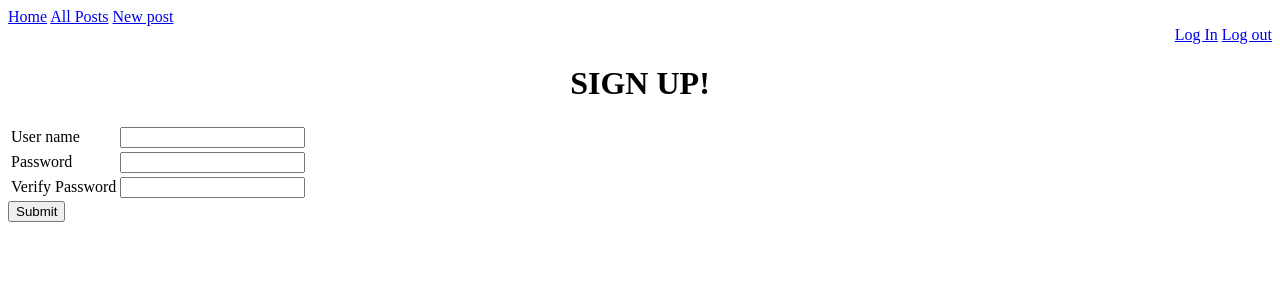
After one commit to wobaus/blogz, a Flask app: page /signup in a window 1280 px wide. The commit adds this page. Shown: the top 300 px of the page. Run offline with Flask 2, Linux system fonts and the light colour scheme.

Commit message:
setup basic structure

```diff
--- a/main.py
+++ b/main.py
@@ -1,10 +1,10 @@
-from flask import Flask, request, render_template, redirect, flash, url_for
+from flask import Flask, request, render_template, redirect, flash, url_for, session
 from flask_sqlalchemy import SQLAlchemy
 from datetime import datetime
 
 app = Flask(__name__)
 app.config['DEBUG'] = True
-app.config['SQLALCHEMY_DATABASE_URI'] = 'mysql+pymysql://build-a-blog:buildablog@localhost:8889/build-a-blog'
+app.config['SQLALCHEMY_DATABASE_URI'] = 'mysql+pymysql://blogz:blogz@localhost:8889/blogz'
 app.config['SQLALCHEMY_ECHO'] = True
 db = SQLAlchemy(app)
 app.secret_key = 'somekindofsecretkey'
@@ -15,13 +15,78 @@ class Blog(db.Model):
     id = db.Column(db.Integer, primary_key=True)
     title = db.Column(db.String(120))
     body = db.Column(db.String(300))
-    #created_date = db.Column(db.DateTime)
+    owner_id = db.Column(db.Integer, db.ForeignKey('user.id'))
 
 
-    def __init__(self, title, body):
+    def __init__(self, title, body, owner):
 
         self.title = title
         self.body = body
+        self.owner = owner
+
+class User(db.Model):
+
+    id = db.Column(db.Integer, primary_key=True)
+    username = db.Column(db.String(120), unique=True)
+    password = db.Column(db.String(120))
+    blogs = db.relationship('Blog', backref='owner')
+
+    def __init__(self, username, password):
+        self.username = username
+        self.password = password
+
+@app.before_request
+def require_login():
+    allowed_routes = ['login', 'signup']
+    if request.endpoint not in allowed_routes and 'email' not in session:
+        return redirect('/login')
+
+
+@app.route('/login', methods = ['POST', 'GET'])
+def login():
+    username = ""
+    password = ""
+    user = ""
+
+    if request.method == 'POST':
+        email = request.form['username']
+        password = request.form['password']
+        user = User.query.filter_by(username=username).first()
+
+        if user and user.password == password:
+            session['username'] = username
+            return redirect('/newpost')
+        else:
+            flash ('User password incorrect, or user does not exist')
+            #TODO specify each error message
+
+    return render_template('login.html', username=username, password=password, page_title="Log In!")
+
+@app.route('/signup', methods=['POST', 'GET'])
+def signup():
+
+    if request.method =='POST':
+        username = request.form['username']
+        password = request.form['password']
+        verify = request.form['verify']
+
+        # TODO - validate user's data
+
+        existing_user = User.query.filter_by(username=username).first()
+        if not existing_user:
+            new_user = User(username,password)
+            db.session.add(new_user)
+            db.session.commit()
+            session['username'] = username
+            return redirect('/newpost')
+
+        #TODO: flash or render each case's error message. invalid email, password, verifypassword.
+        else:
+            return "<h1>Duplicate user</h1>"
+
+    return render_template('signup.html', page_title="SIGN UP!")
+
+
 
 @app.route('/blog')
 def blog():
@@ -30,10 +95,9 @@ def blog():
 
         title = request.form.get("title")
         body = request.form.get("body")
-
-        new_posting = Blog(title, body)
+        username = session['username']
+        new_posting = Blog(title, body, username)
         postings = Blog.query.all()
-        #time = Blog.query.get(created_date)
 
         return render_template('blog.html',page_title="Build a Blog", title=title, body=body, new_posting=new_posting, postings=postings)
 
@@ -55,16 +119,15 @@ def newpost():
 
 
         if title and body:
-            new_posting = Blog(title, body)
+            new_posting = Blog(title, body, session['username'])
             db.session.add(new_posting)
             db.session.commit()
 
-            return render_template('posting_page.html', current_page=new_posting)
+            return render_template('SingleUser.html', current_page=new_posting)
 
-        if not title:
-                flash ('Please type title','error')
-        if not body:
-                flash ('Please type blog','body_error')
+        else:
+           flash ('Please POST!')
+
 
     return render_template('/newpost.html',page_title="Add a blog Entry")
 
@@ -90,6 +153,13 @@ def posting_page():
 def index():
     return redirect(url_for('blog'))
 
+@app.route('/logout')
+def logout():
+    del session['username']
+    return redirect('/blog')
+
+
+
 
 
 
--- a/templates/base.html
+++ b/templates/base.html
@@ -1,24 +1,17 @@
 <!DOCTYPE html>
 <html>
     <head>
-        <title>Build a Blog</title>
+        <title>Blogz</title>
 
-        <style>
-            .error {
-                color:red;
-                font-family: Verdana, Geneva, Tahoma, sans-serif;
-                font-size: 15;
-            }
 
-            .body_error {
-                color:blueviolet;
-                font-family: Verdana, Geneva, Tahoma, sans-serif;
-                font-size: 15;
-            }
-        </style>
+        <a href="/"> Home</a>
+        <a href="/blog"> All Posts</a>
+        <a href="/newpost"> New post</a>
 
-        <a href="/blog"> Main Blog Page</a>
-        <a href="/newpost"> Add a Blog Entry</a>
+        <div align="right">
+            <a href="/login"> Log In</a>
+            <a href="/logout"> Log out</a>
+        </div>
 
         <div align="center">
         <h1> {{page_title}} </h1>
--- /dev/null
+++ b/templates/signup.html
@@ -0,0 +1,40 @@
+{% extends "base.html" %}
+
+{% block content %}
+
+
+        <form action="/signup" method="POST" >
+            <table>
+                <tr>
+                    <td><label for="username">User name</lable></td>
+                    <td><input id="username" type="text" name="username" value="{{email}}" /></td>
+                    {% if error_username %}
+                    <td class="error">{{ error_username }}</td>
+                    {% endif %}
+                </tr>
+                <tr>
+                    <td><label for="passwords">Password</lable></td>
+                    <td><input id="passwords" type="password" name="passwords" /></td>
+                    {% if error_passwords %}
+                    <td class="error">{{ error_passwords }}</td>
+                    {% endif %}
+                </tr>
+
+                <tr>
+                    <td><label for="verifypasswords">Verify Password</label></td>
+                    <td><input id="verifypasswords" type="password" name="verifypasswords" /></td>
+                    {% if error_verifypasswords %}
+                    <td class="error">{{ error_verifypasswords }}</td>
+                    {% endif %}
+                </tr>
+
+
+
+            </table>
+
+                <input type="submit" value="Submit" />
+
+
+        </form>
+
+{% endblock %}
```
Also changed, not shown: templates/SingleUser.html (added, +8 -0 lines), templates/index.html (added, +25 -0 lines), templates/login.html (added, +31 -0 lines).
